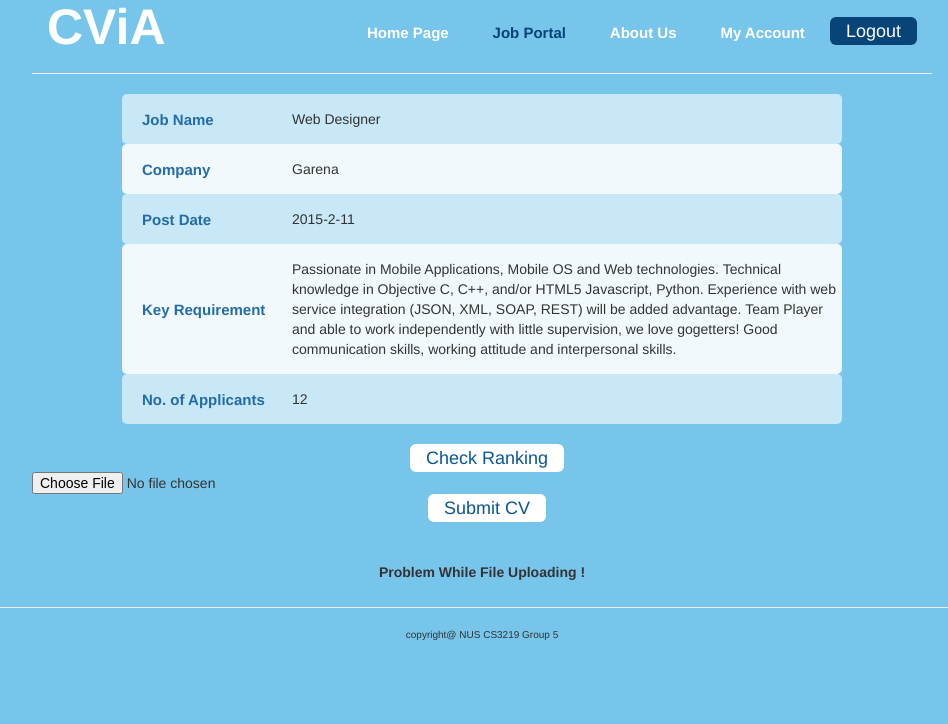
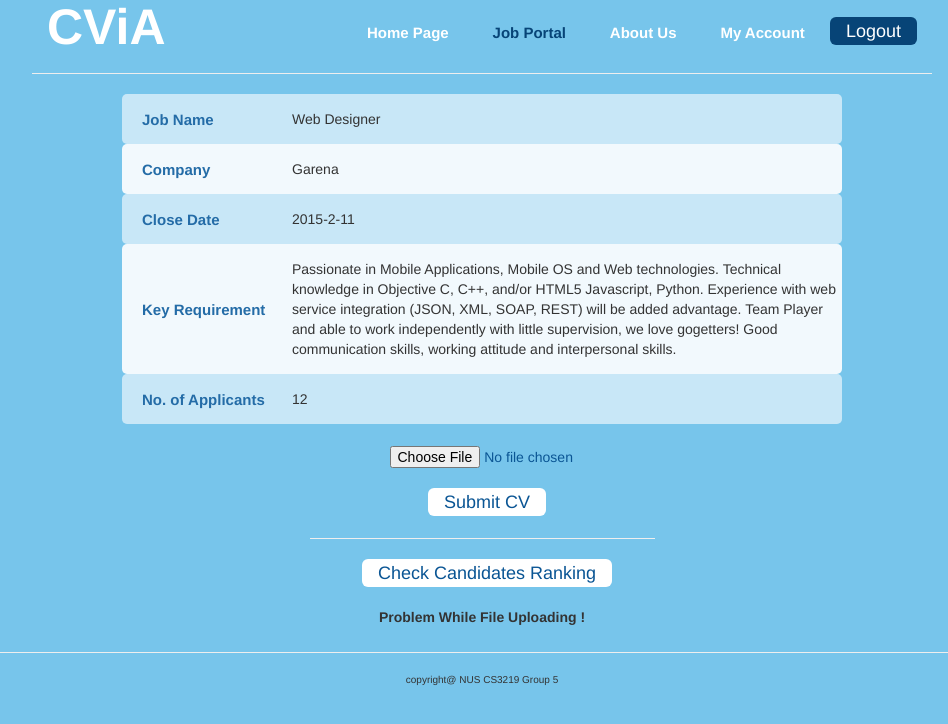
Before and after one commit to java-wei/CVIA, a PHP site: page /CVIA/jobPage.php?job=1&status=fail in a window 1280 px wide. Shown: the part 28-752 px from the top of the page, without its empty margins (158-1106 px from the left). Run offline with PHP 8.4, Linux system fonts and the light colour scheme; the visitor is signed in with stand-in values (Sample User, id 1); data comes from the database, SQL or seed files in the repository; data that the repository does not hold is empty; some libraries are stand-ins or nearby versions.

Commit message:
Modify the jobPage.php

```diff
--- a/css/indexcss.css
+++ b/css/indexcss.css
@@ -134,12 +134,40 @@
 	margin-bottom: 20px;
 }
 
-#LoginButton, #RegisterButton, .UploadCVButton, #checkRankingButton, .ViewCVButton {
+#LoginButton, #RegisterButton, .UploadCVButton, #checkRankingButton, .ViewCVButton, #phpCVForm {
 	margin-left: 10px;
 	border: none;
 	color: rgb(10, 85, 148);
 	padding-top: 2px;
 	padding-bottom: 2px;
+}
+
+#rankViewCVButton {
+	background-color: white;
+	padding-top: 10px;
+	padding-bottom: 10px;
+	padding-left: 10px;
+	padding-right: 10px;
+
+    -webkit-border-top-left-radius: 5px;
+    -webkit-border-bottom-left-radius: 5px;
+    -webkit-border-top-right-radius: 5px;
+    -webkit-border-bottom-right-radius: 5px;
+}
+
+#uploadCVSection {
+	text-align: center;
+	display: inline-block;
+}
+
+#phpCVForm {
+	margin: 0 auto;
+	margin-top: 20px;
+}
+
+#phpCVButton {
+	margin-bottom: 20px;
+	padding-left: 80px;
 }
 
 #LogoutButton {
@@ -538,15 +566,19 @@
 }
 
 .rankTable .rankIndex {
-	width: 50px;
+	width: 30px;
 }
 
 .rankTable .rankName, .rankTable .rankPhone {
-	width: 130px;
+	width: 110px;
 }
 
 .rankTable .rankEmail{
-	width: 180px;
+	width: 160px;
+}
+
+.rankTable .rankViewCV{
+	width: 100px;
 }
 
 .rankTable .rankEntry .rankSummary {
--- a/jobPage.php
+++ b/jobPage.php
@@ -129,7 +129,7 @@
             <td><?php echo $row["job_company"]?></td>
           </tr>
           <tr class="oddLine">
-            <td class="jtLabel">Post Date</td>
+            <td class="jtLabel">Close Date</td>
             <td>2015-2-11</td>
           </tr>
           <tr class="evenLine">
@@ -141,11 +141,6 @@
             <td>12</td>
           </tr>
         </table>
-        <?php
-          if (($user->is_logged_in()) && ($userID == $row["owner_id"])){
-            echo "<button id=\"checkRankingButton\" class=\"btn btn-default btn-lg\" type=\"button\" style=\"margin-top:20px;\">Check Ranking</button>";
-          }
-        ?>
       </div>
 
       <div id="body">
@@ -153,9 +148,14 @@
         <?php
           echo '<form id="phpCVForm" action="uploadCV.php?jobID='.$jobID.'" method="post" enctype="multipart/form-data">';
         ?>
-          <input id="phpCVButton" type="file" name="myFile" accept="application/pdf" value="Choose file" />
+          <input id="phpCVButton" type="file" name="myFile" accept="application/pdf" value="Choose CV to Upload" />
           <button class="UploadCVButton btn btn-default btn-lg" button type="submit" name="btn-upload">Submit CV</button>
         </form>
+        <?php
+          if (($user->is_logged_in()) && ($userID == $row["owner_id"])){
+            echo "<hr><button id=\"checkRankingButton\" class=\"btn btn-default btn-lg\" type=\"button\">Check Candidates Ranking</button>";
+          }
+        ?>
         </div>
         <br/><br/>
         <?php
@@ -184,18 +184,20 @@
         <hr>
         <table class="rankTable">
           <tr class="rankLabel">
-            <td class="rankIndex">RANK</td>
+            <td class="rankIndex">No.</td>
             <td class="rankName">NAME</td>
             <td class="rankPhone">PHONE</td>
             <td class="rankEmail">EMAIL</td>
             <td class="rankSummary">SUMMARY</td>
+            <td class="rankViewCV">CV</td>
           </tr>
           <tr class="rankEntry oddLine">
             <td class="rankIndex">1</td>
-            <td class="rankName"><a href="cvPage.php?people=1" target=\"_blank\">Wen Yiran</a></td>
+            <td class="rankName"><a href="cvPage.php?cv_id=1" target=\"_blank\">Wen Yiran</a></td>
             <td class="rankPhone">98911715</td>
             <td class="rankEmail">aieryiran@gmail.com</td>
             <td class="rankSummary">UI designer; Web developer; Java, C, Objective-C, Javascript, PHP, MySQL; Here is some random text. Here is some random text. Here is some random text. Here is some random text. Here is some random text. Here is some random text. Here is some random text.</td>
+            <td class="rankViewCV"><a id="rankViewCVButton" href="download.php?id=<?php echo $_GET['cv'] ?>">View CV</a></td>
           </tr>
         </table>
       </div>
```
Also changed, not shown: cvPage.php (+10 -15 lines), jobPortal.php (+2 -7 lines).
